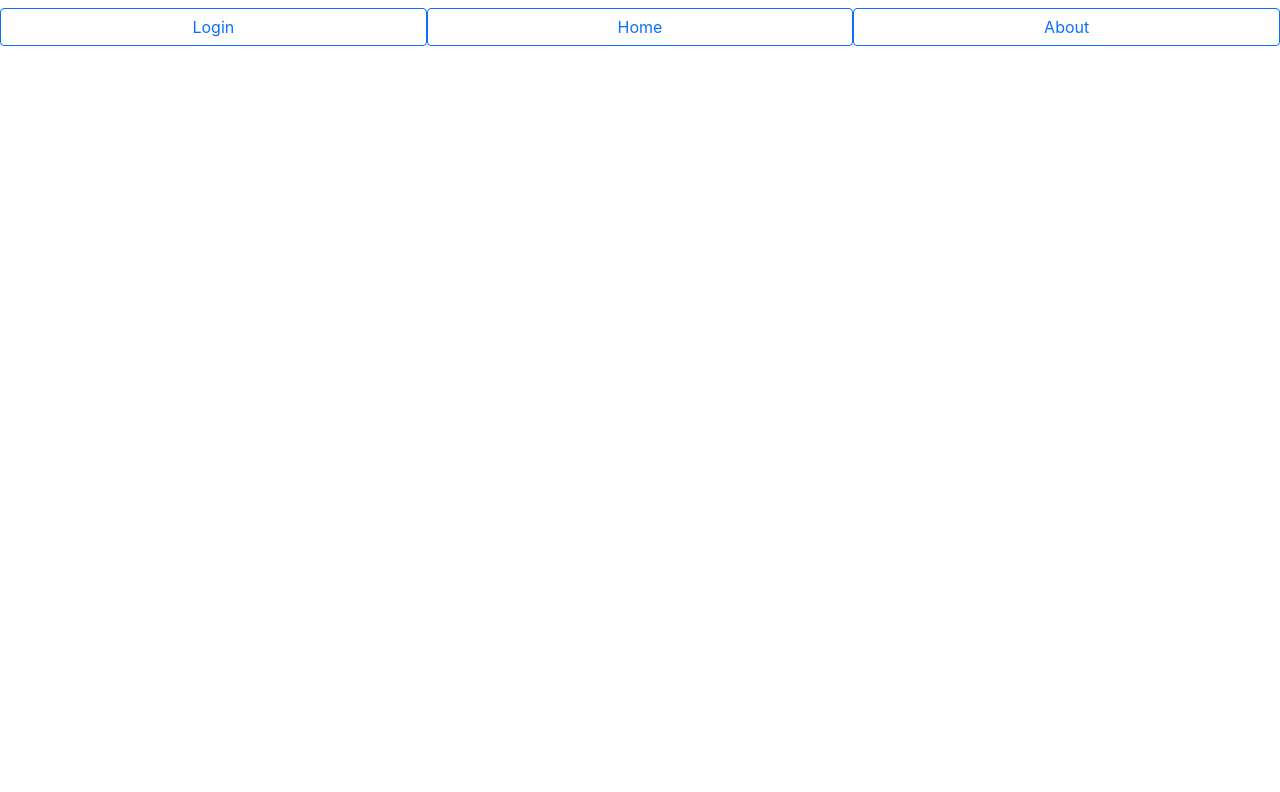
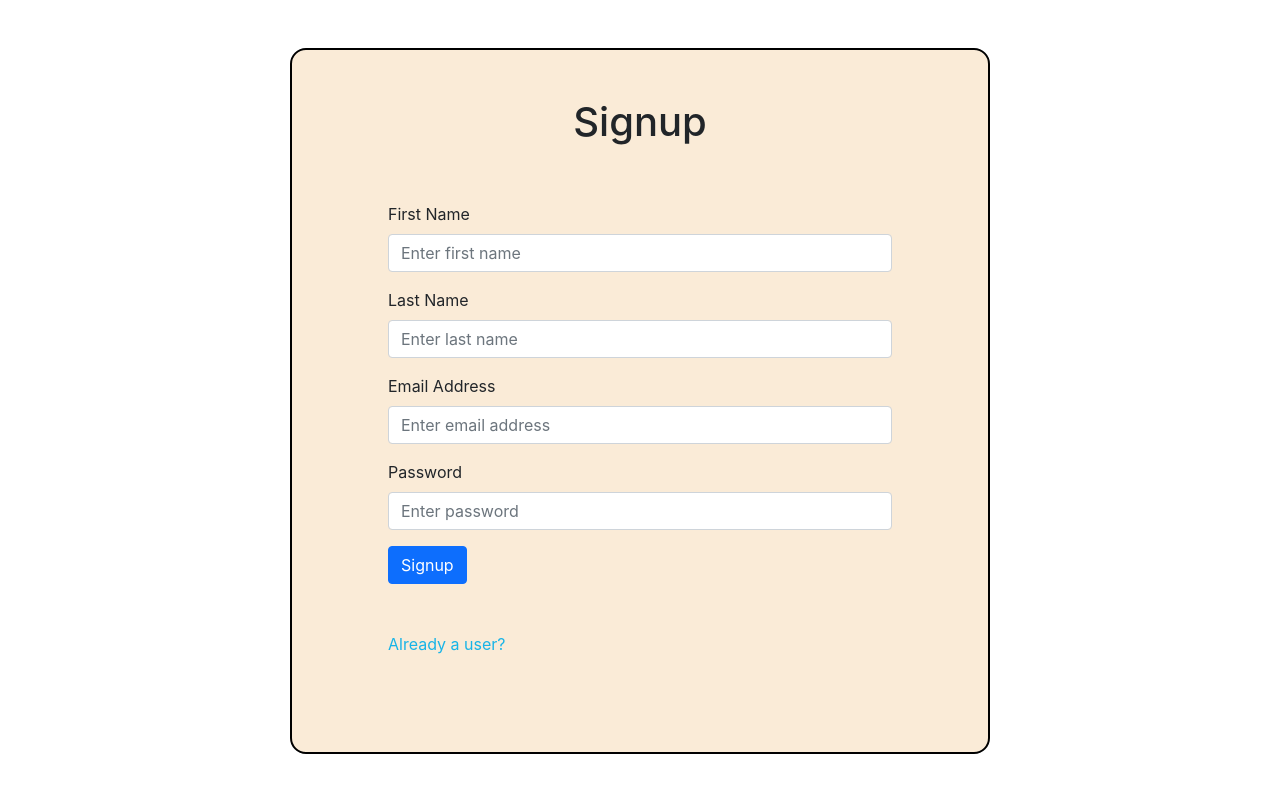
Before and after one commit to waleedbintariq1/todo-list, a React (Create React App) app: page /signup in a window 1280 px wide. Shown: the top 792 px of the page. Built offline with nearby package versions, Linux system fonts and the light colour scheme.

Commit message:
Authentication and JWT Authorization
Implemented authentication using bcrypt and jwt authentication.

```diff
--- a/src/App.js
+++ b/src/App.js
@@ -1,35 +1,29 @@
 import React from "react";
 
 import Navbar from "./My Components/Navbar";
+import UserSignup from "./My Components/UserSignup";
+import UserLogin from "./My Components/UserLogin";
 import HomePage from "./My Components/HomePage";
-import UserLogin from "./My Components/UserLogin";
-import About from "./My Components/About";
 
-import { BrowserRouter as Router, Switch, Route, Link } from "react-router-dom";
+import {
+  BrowserRouter as Router,
+  Switch,
+  Route,
+  Link,
+  withRouter,
+} from "react-router-dom";
 
 function App() {
   return (
-    // <div>
-    //   <HomePage></HomePage>
-    // </div>
+    <Router>
+      <Switch>
+        <Route exact path="/">
+          <UserLogin></UserLogin>
+        </Route>
 
-    <Router>
-      <div>
-        <Navbar></Navbar>
-      </div>
+        <Route path="/signup" component={UserSignup} />
 
-      <Switch>
-        <Router path="/home">
-          <HomePage></HomePage>
-        </Router>
-
-        <Router path="/login">
-          <UserLogin></UserLogin>
-        </Router>
-
-        <Router path="/about">
-          <About></About>
-        </Router>
+        <Route path="/homepage" component={HomePage} />
       </Switch>
     </Router>
   );
--- a/src/My Components/HomePage.jsx
+++ b/src/My Components/HomePage.jsx
@@ -2,6 +2,8 @@ import React, { useState, useEffect } from "react";
 import TodoList from "./TodoList";
 import InputTodo from "./InputTodo";
 import "../My CSS/HomePage.css";
+
+import { useHistory } from "react-router-dom";
 
 import {
   axiosGetTodos,
@@ -11,6 +13,7 @@ import {
 } from "../axios";
 
 function HomePage() {
+  const history = useHistory();
   const [todoList, setTodoList] = useState([]);
 
   const [purpose, setPurpose] = useState("");
@@ -56,7 +59,7 @@ function HomePage() {
     const actualID = todoList[editIndex].id;
     updatedTodo = { ...updatedTodo, id: actualID };
 
-    axiosEditTodo({ ...updatedTodo }, editIndex)
+    axiosEditTodo(updatedTodo, editIndex)
       .then((res) => setTodoList(res.data))
       .catch((err) => console.log(err));
 
@@ -83,12 +86,22 @@ function HomePage() {
         onType={handleType}
         todo={todo}
       ></InputTodo>
-      {/* {FIXME Add a check so that following component only renders when count of todoList changes or we are editing a todo } */}
+
       <TodoList
         todoList={todoList}
         onDelete={handleDelete}
         onEdit={handleEdit}
       ></TodoList>
+
+      <button
+        className="btn-btn-outline-danger"
+        onClick={() => {
+          localStorage.clear();
+          history.push("/");
+        }}
+      >
+        Logout
+      </button>
     </div>
   );
 }
--- a/src/My Components/Navbar.jsx
+++ b/src/My Components/Navbar.jsx
@@ -9,8 +9,8 @@ export default function Navbar() {
       <Link to="/login" className="btn btn-outline-primary">
         Login
       </Link>
-      <Link to="/home" className="btn btn-outline-primary">
-        Home
+      <Link to="/signup" className="btn btn-outline-primary">
+        Signup
       </Link>
       <Link to="/about" className="btn btn-outline-primary">
         About
--- a/src/My Components/UserLogin.jsx
+++ b/src/My Components/UserLogin.jsx
@@ -1,25 +1,76 @@
-import React, { useState } from "react";
+import React, { useState, useEffect } from "react";
+import { useHistory } from "react-router-dom";
 
 import "../My CSS/UserLogin.css";
 
 import UserSignup from "./UserSignup";
+import HomePage from "./HomePage";
+
+import { axiosLogin, axiosLoginConfirm } from "../axios";
 
 export default function UserLogin() {
-  const [isNewUser, setIsNewUser] = useState(false);
+  const history = useHistory();
+  const [email, setEmail] = useState("");
+  const [password, setPassword] = useState("");
 
-  console.log(isNewUser);
+  // the following will run to check whether token is empty or not
+  // if token is empty, then render the login page
+  // else, render homepage
 
-  return isNewUser ? (
-    <UserSignup
-      changeControl={() => {
-        setIsNewUser(!isNewUser);
-      }}
-    ></UserSignup>
-  ) : (
+  // this is done to prevent user from going to login screen by using the back button
+  // or by entering the login url
+
+  // if user is already logged in, they should be redirected to homepage
+  useEffect(() => {
+    const token = localStorage.getItem("token");
+    if (token != undefined) {
+      axiosLoginConfirm()
+        .then((res) => {
+          console.log("yessss!");
+          console.log(res.data);
+          history.push("/homepage");
+          // if (res.data.authenticated) {
+          //   localStorage.setItem("token", res.data.accessToken);
+          //   history.push("/homepage");
+          // } else {
+          //   alert("Incorrect login credentials!");
+          // }
+        })
+        .catch((err) => console.log("FFFFF"));
+    } else {
+      console.log("token is undefined!");
+    }
+  }, []);
+
+  const handleSubmit = (e) => {
+    e.preventDefault();
+
+    const user = {
+      email,
+      password,
+    };
+
+    axiosLogin(user)
+      .then((res) => {
+        if (res.data.authenticated) {
+          localStorage.setItem("token", res.data.accessToken);
+
+          history.push("/homepage");
+        } else {
+          alert("Incorrect login credentials!");
+        }
+      })
+      .catch((err) => console.log(err));
+
+    setEmail("");
+    setPassword("");
+  };
+
+  return (
     <div className=" container loginContainer">
       <h1 className="text-center">Login</h1>
 
-      <form className="p-5">
+      <form className="p-5" onSubmit={(e) => handleSubmit(e)}>
         <div className="mb-3">
           <label htmlFor="emailAddress" className="form-label">
             Email Address
@@ -31,8 +82,8 @@ export default function UserLogin() {
             id="emailAddress"
             name="emailAddress"
             placeholder="Enter email address"
-            // value={this.state.student.name}
-            // onChange={this.handleChange.bind(this)}
+            value={email}
+            onChange={(e) => setEmail(e.target.value)}
           />
         </div>
         <div className="mb-3">
@@ -45,28 +96,22 @@ export default function UserLogin() {
             className="form-control"
             id="password"
             placeholder="Enter password"
-            // onChange={(e) =>
-            //   this.setState((prev) => ({
-            //     student: {
-            //       ...prev.student,
-            //       dob: e.target.valueAsDate,
-            //     },
-            //   }))
-            // }
+            value={password}
+            onChange={(e) => setPassword(e.target.value)}
           />
         </div>
 
-        <button type="submit" className="btn btn-outline-primary">
+        <button type="submit" className="btn btn-primary">
           Login
         </button>
 
         <div
           className="mt-5 myLink"
           onClick={() => {
-            setIsNewUser(!isNewUser);
+            history.push("/signup");
           }}
         >
-          Already a user?
+          Not already a user?
         </div>
       </form>
     </div>
--- a/src/My Components/UserSignup.jsx
+++ b/src/My Components/UserSignup.jsx
@@ -1,11 +1,49 @@
-import React from "react";
+import React, { useState } from "react";
+
+import { useHistory } from "react-router-dom";
+
+import { axiosSignup } from "../axios";
 
 export default function UserSignup(props) {
+  const history = useHistory();
+
+  const [firstName, setFirstName] = useState("");
+  const [lastName, setLastName] = useState("");
+
+  const [email, setEmail] = useState("");
+  const [password, setPassword] = useState("");
+
+  const handleSubmit = (e) => {
+    e.preventDefault();
+
+    const user = {
+      firstName,
+      lastName,
+      email,
+      password,
+    };
+
+    axiosSignup(user)
+      .then((res) => {
+        if (res.data) {
+          alert("Signup successful!");
+        } else {
+          alert("Email already in use!");
+        }
+      })
+      .catch((err) => console.log(err));
+
+    setFirstName("");
+    setLastName("");
+    setEmail("");
+    setPassword("");
+  };
+
   return (
     <div className=" container loginContainer">
       <h1 className="text-center">Signup</h1>
 
-      <form className="p-5">
+      <form className="p-5" onSubmit={(e) => handleSubmit(e)}>
         <div className="mb-3">
           <label htmlFor="firstName" className="form-label">
             First Name
@@ -17,8 +55,8 @@ export default function UserSignup(props) {
             id="firstName"
             name="firstName"
             placeholder="Enter first name"
-            // value={this.state.student.name}
-            // onChange={this.handleChange.bind(this)}
+            value={firstName}
+            onChange={(e) => setFirstName(e.target.value)}
           />
         </div>
 
@@ -33,8 +71,8 @@ export default function UserSignup(props) {
             id="lastName"
             name="lastName"
             placeholder="Enter last name"
-            // value={this.state.student.name}
-            // onChange={this.handleChange.bind(this)}
+            value={lastName}
+            onChange={(e) => setLastName(e.target.value)}
           />
         </div>
 
@@ -49,8 +87,8 @@ export default function UserSignup(props) {
             id="emailAddress"
             name="emailAddress"
             placeholder="Enter email address"
-            // value={this.state.student.name}
-            // onChange={this.handleChange.bind(this)}
+            value={email}
+            onChange={(e) => setEmail(e.target.value)}
           />
         </div>
         <div className="mb-3">
@@ -63,28 +101,22 @@ export default function UserSignup(props) {
             className="form-control"
             id="password"
             placeholder="Enter password"
-            // onChange={(e) =>
-            //   this.setState((prev) => ({
-            //     student: {
-            //       ...prev.student,
-            //       dob: e.target.valueAsDate,
-            //     },
-            //   }))
-            // }
+            value={password}
+            onChange={(e) => setPassword(e.target.value)}
           />
         </div>
 
-        <button type="submit" className="btn btn-outline-primary">
+        <button type="submit" className="btn btn-primary">
           Signup
         </button>
 
         <div
           className="mt-5 myLink"
           onClick={() => {
-            props.changeControl();
+            history.push("/");
           }}
         >
-          Not already a user?
+          Already a user?
         </div>
       </form>
     </div>
--- a/src/index.js
+++ b/src/index.js
@@ -10,8 +10,3 @@ ReactDOM.render(
   </React.StrictMode>,
   document.getElementById("root")
 );
-
-// If you want to start measuring performance in your app, pass a function
-// to log results (for example: reportWebVitals(console.log))
-// or send to an analytics endpoint. Learn more: https://bit.ly/CRA-vitals
-reportWebVitals();
```
Also changed, not shown: src/axios.js (+50 -12 lines), 1 other file (tests, documents, lock files or other folders).
